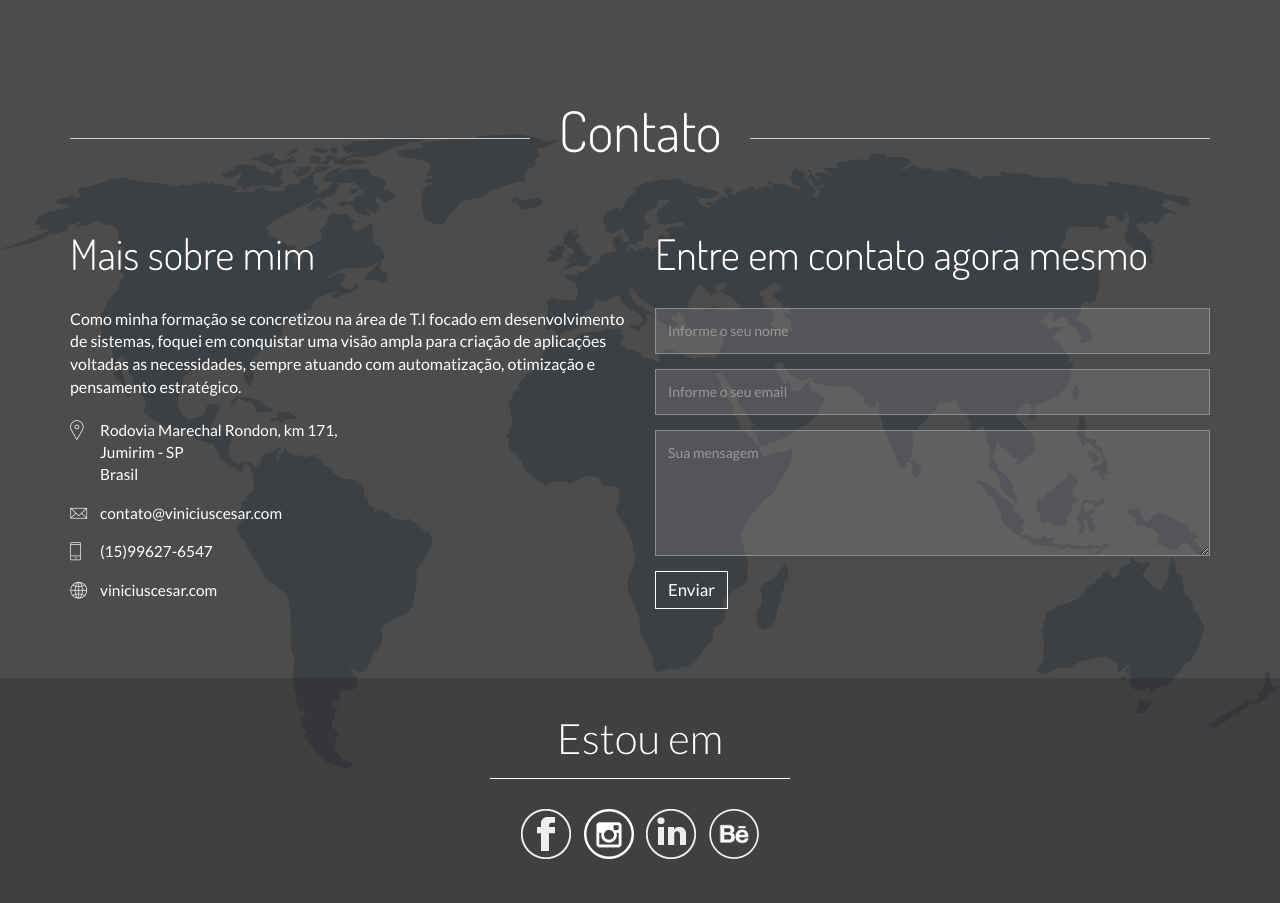
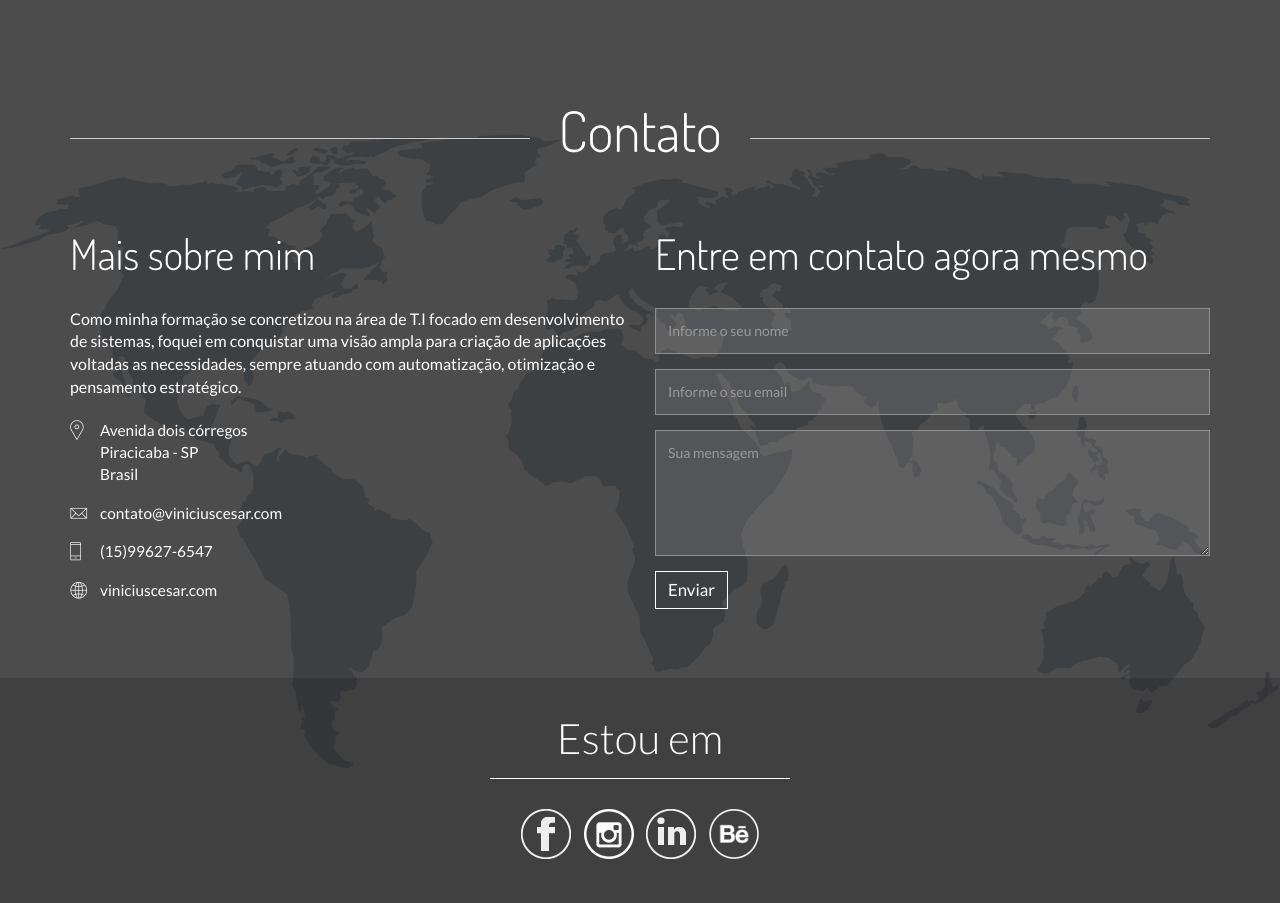
Before and after one commit to viniciusanchieta/My-site, a PHP site: page / in a window 1280 px wide. Shown: the part 4013-4916 px from the top of the page. Run offline with PHP 8.4, Linux system fonts and the light colour scheme; some libraries are stand-ins or nearby versions.

Commit message:
Alter address in section contact

```diff
--- a/index.php
+++ b/index.php
@@ -277,7 +277,7 @@
                                 necessidades, sempre atuando com automatização, otimização e pensamento estratégico.
                             </p>
                             <ul class="address">
-                                <li><i class="pe-7s-map-marker"></i><span>Rodovia Marechal Rondon, km 171,<br>Jumirim - SP<br>Brasil</span></li>
+                                <li><i class="pe-7s-map-marker"></i><span>Avenida dois córregos<br>Piracicaba - SP<br>Brasil</span></li>
                                 <li><i class="pe-7s-mail"></i><span>contato@viniciuscesar.com</span></li>
                                 <li><i class="pe-7s-phone"></i><span>(15)99627-6547</span></li>
                                 <li><i class="pe-7s-global"></i><span><a href="https://viniciuscesar.com/">viniciuscesar.com</a></span></li>
```
